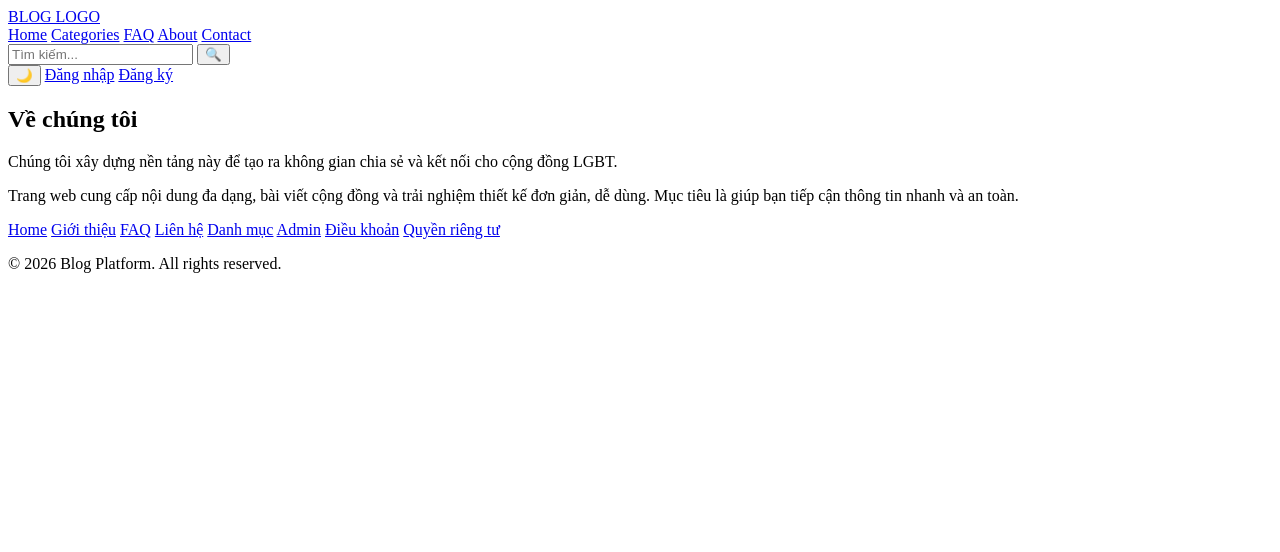
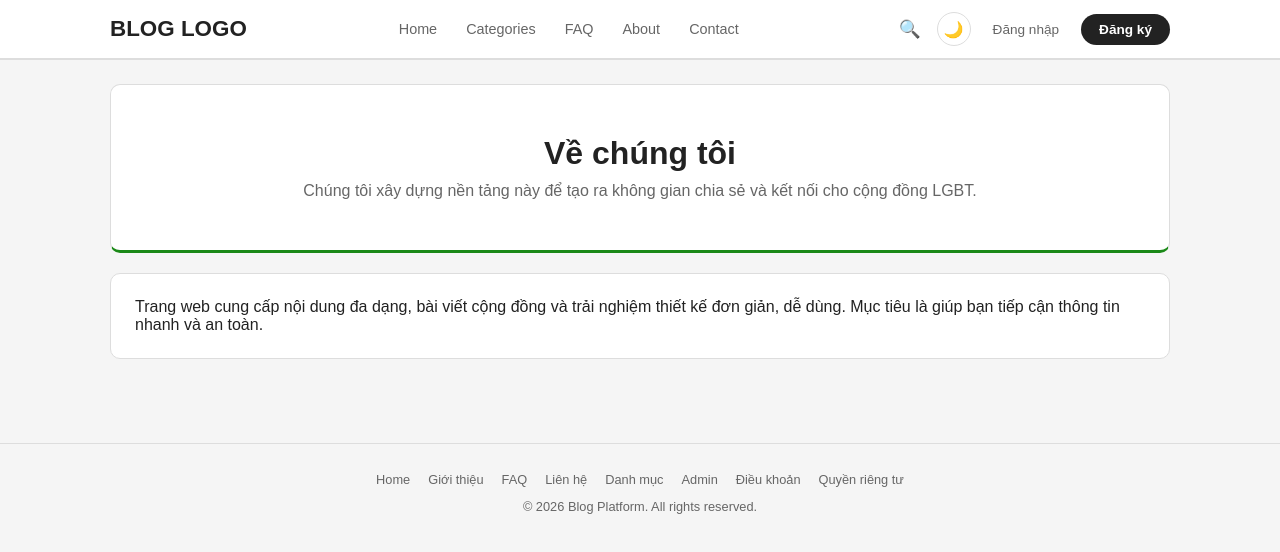
Before and after one commit to thenam-dev-2007/Dev-Blog, a plain HTML site: page FrontEnd/about.html in a window 1280 px wide. Drawn offline with Linux system fonts and the light colour scheme.

Commit message:
Chỉnh lại địa chỉ file css

```diff
--- a/FrontEnd/about.html
+++ b/FrontEnd/about.html
@@ -4,7 +4,7 @@
     <meta charset="UTF-8">
     <meta name="viewport" content="width=device-width, initial-scale=1.0">
     <title>Giới thiệu</title>
-    <link rel="stylesheet" href="./asset/css/style.css">
+    <link rel="stylesheet" href="./asset/css/style-client.css">
 </head>
 <body>
     <header>
```
